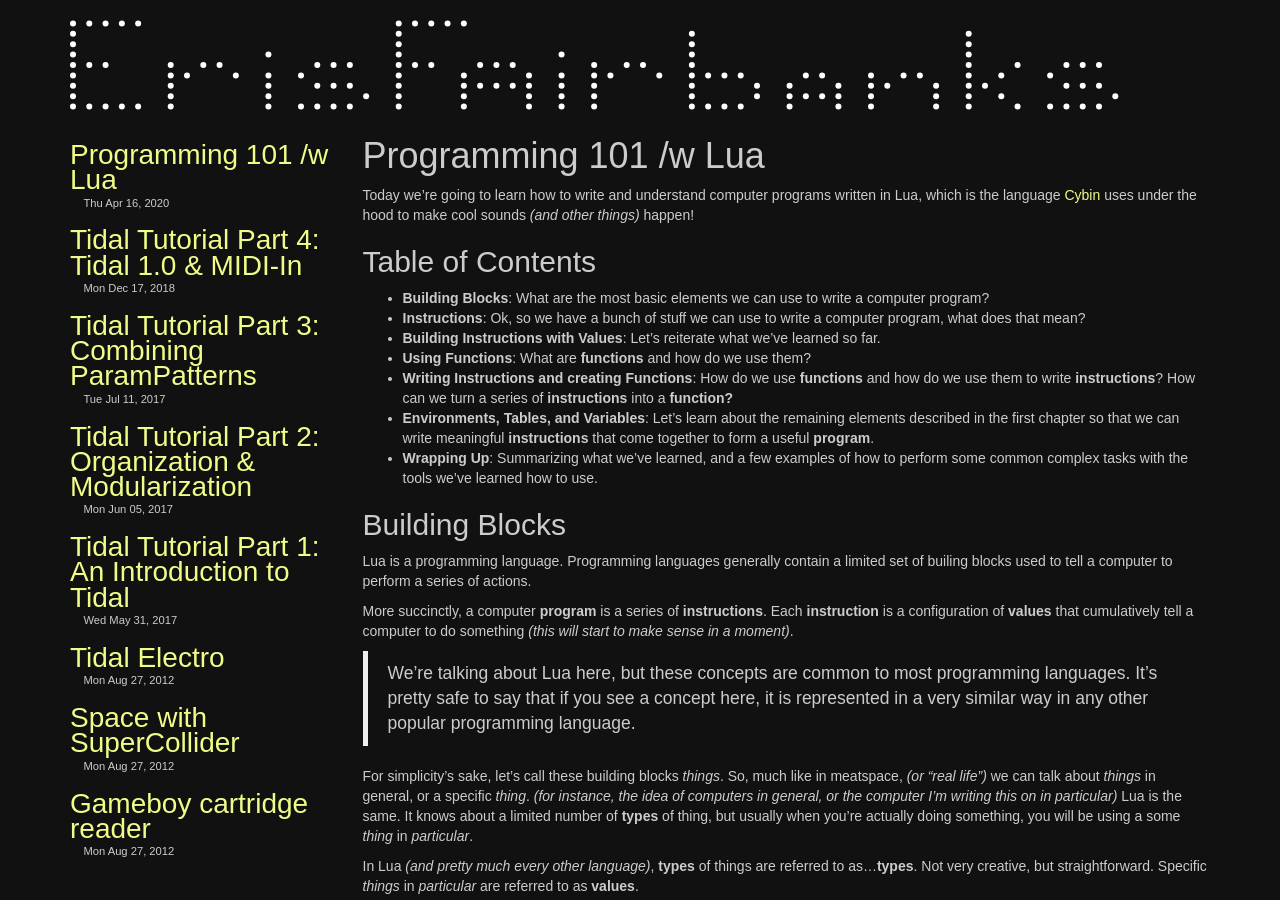
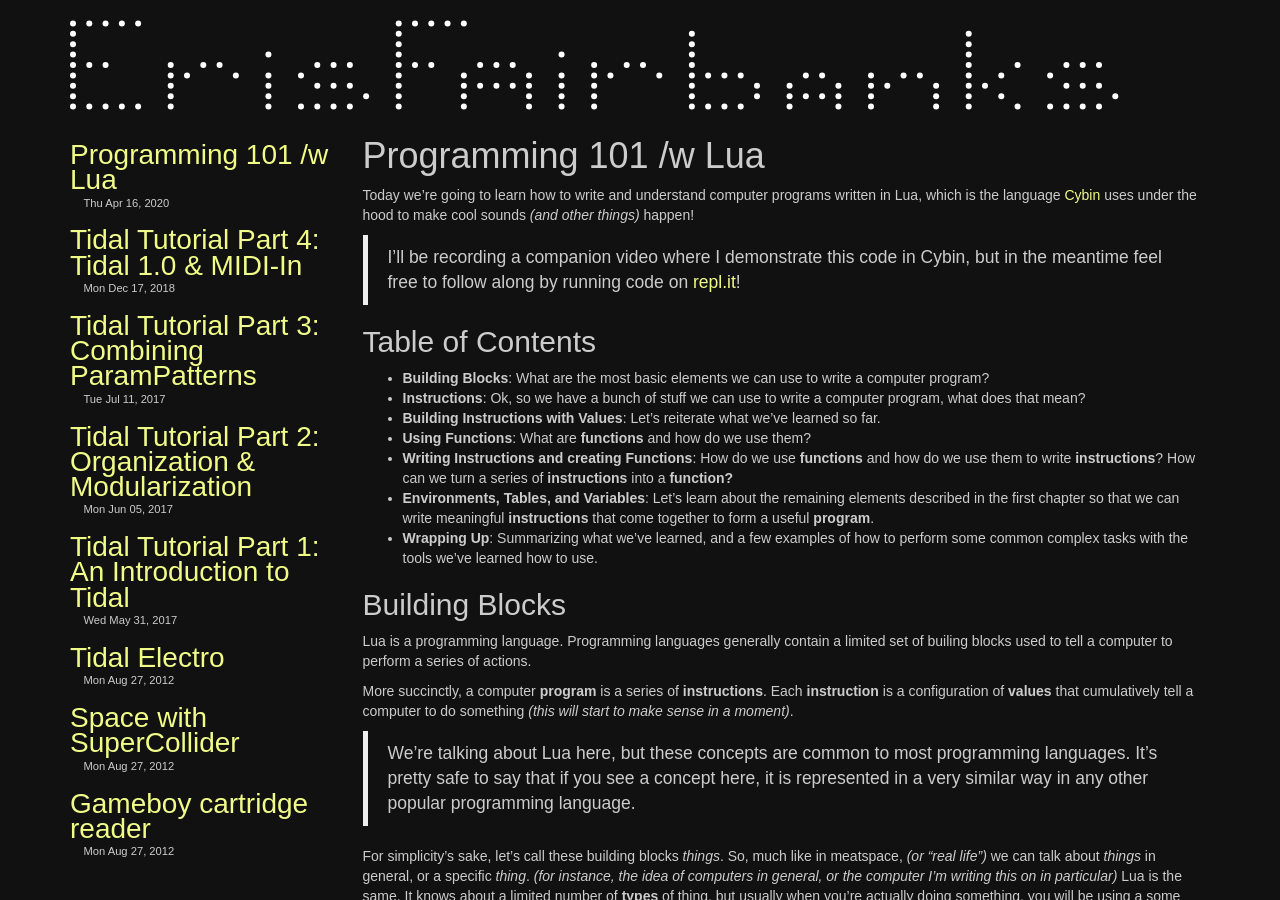
Before and after one commit to efairbanks/ericfairbanks-org-jekyll-bootstrap, a Jekyll site: the page built from _posts/2020-04-16-programming-101-with-lua.markdown, in a window 1280 px wide and 900 px high. Built offline with Jekyll 4.4.1, drawn with Linux system fonts in a browser that asks for light colours.

Commit message:
updating banner

```diff
--- a/_posts/2020-04-16-programming-101-with-lua.markdown
+++ b/_posts/2020-04-16-programming-101-with-lua.markdown
@@ -6,6 +6,8 @@ layout: post
 ---
 
 Today we're going to learn how to write and understand computer programs written in Lua, which is the language [Cybin](http://github.com/efairbanks/cybin) uses under the hood to make cool sounds *(and other things)* happen!
+
+> I'll be recording a companion video where I demonstrate this code in Cybin, but in the meantime feel free to follow along by running code on [repl.it](https://repl.it/languages/lua)!
 
 ## Table of Contents
 * **Building Blocks**: What are the most basic elements we can use to write a computer program?
```
